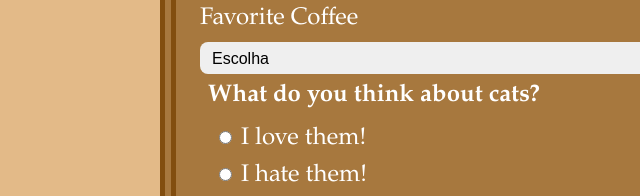
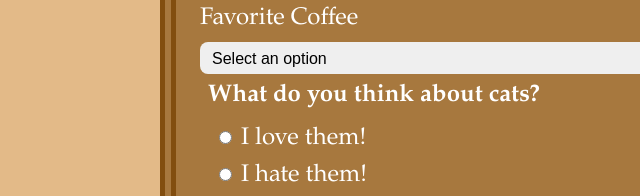
Before and after one commit to MariaEduardaDLP/aprendizado-web, a plain HTML site: page survey-form/survey-form.html in a window 1280 px wide. Shown: the part 395-591 px from the top of the page, 0-640 px from the left. Drawn offline with Linux system fonts and the light colour scheme.

Commit message:
fix: :bug: Tentando permitir que o site seja visualizado

```diff
--- a/survey-form/index.html
+++ b/survey-form/survey-form.html
@@ -28,8 +28,8 @@
 
                 <label for="dropdown">Favorite Coffee
                     <select name="dropdown" id="dropdown">
-                        <option value="none">Escolha</option>
-                        <option value="expresso">Expresso</option>
+                        <option value="none">Select an option</option>
+                        <option value="espresso">Espresso</option>
                         <option value="capuccino">Capuccino</option>
                         <option value="latte">Latte</option>
                         <option value="mocha">Mocha</option>
```
Also changed, not shown: index.html (added, +14 -0 lines).
